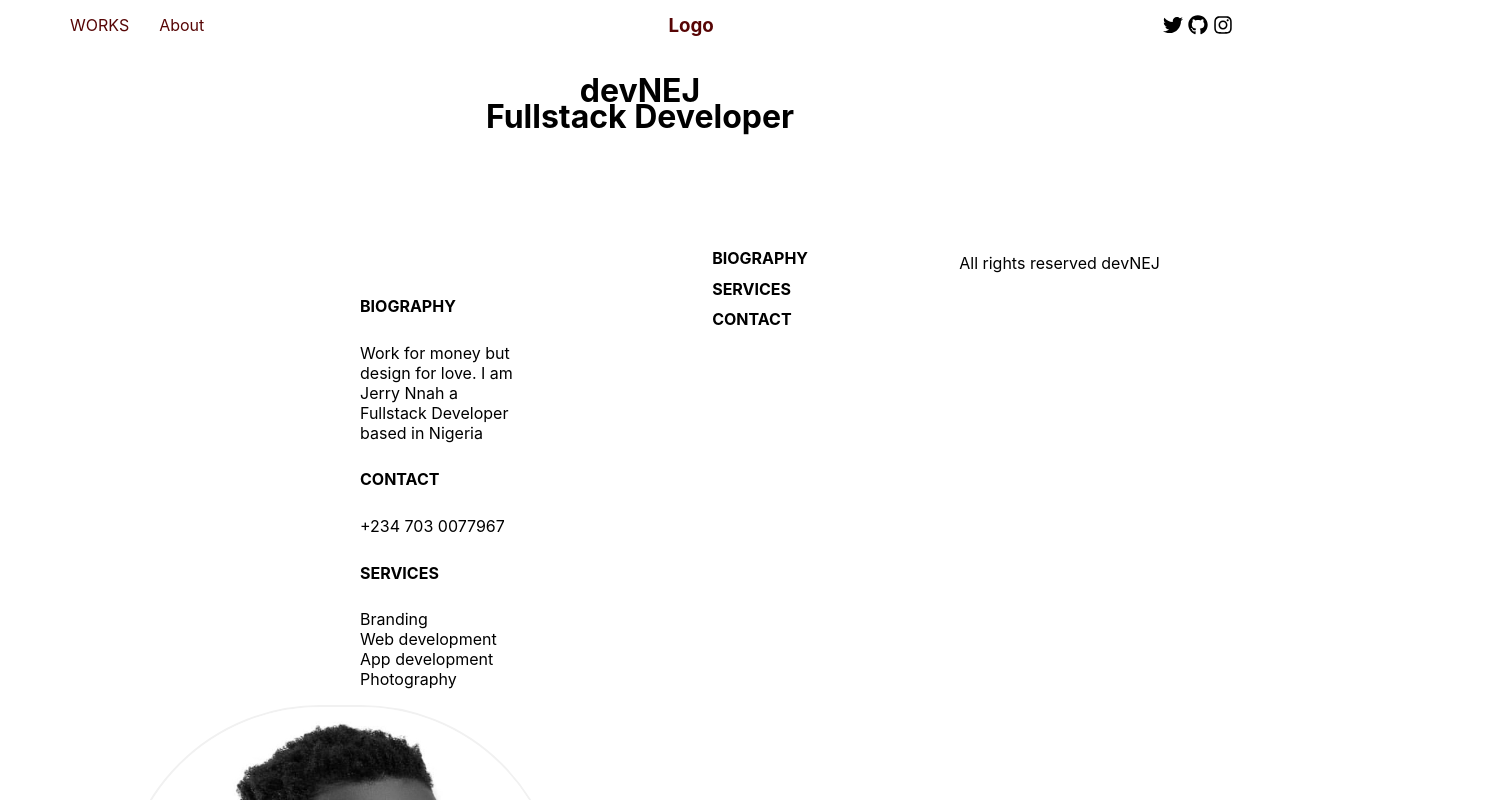
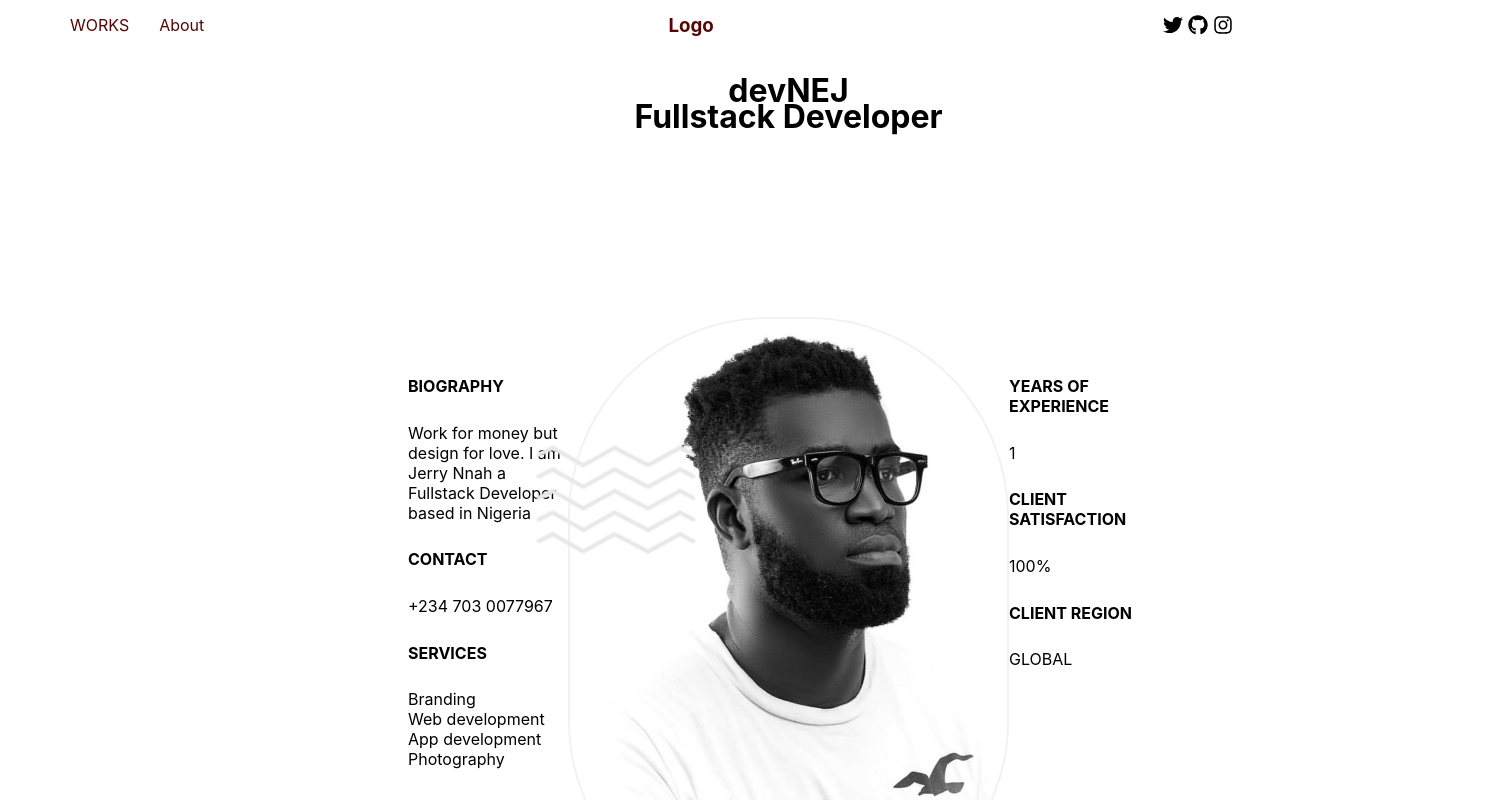
Before and after one commit to jerrinnah/devnej, a Next.js app: page / in a window 1280 px wide. Shown: the top 800 px of the page, 1505 px wide, since content can reach past the window. Built offline with nearby package versions, Linux system fonts and the light colour scheme.

Commit message:
fixed layout on web

```diff
--- a/components/Body.js
+++ b/components/Body.js
@@ -10,6 +10,56 @@ const Body = () => {
         </div>
 
         <div className={bodyStyle.lowSection}>
+          <div className={bodyStyle.webSection}>
+          <div className={bodyStyle.textBox_left}>
+            <div className={bodyStyle.infoBox}>
+              <h1 className={bodyStyle.h1}>BIOGRAPHY</h1>
+              <p>
+                Work for money but design for love. I am Jerry Nnah a Fullstack
+                Developer based in Nigeria
+              </p>
+            </div>
+            <div className={bodyStyle.infoBox}>
+              <h1 className={bodyStyle.h1}>CONTACT</h1>
+              <p>+234 703 0077967</p>
+              {/* <p>Port Harcourt, Nigeria</p> */}
+            </div>
+            <div className={bodyStyle.infoBox}>
+              <h1 className={bodyStyle.h1}>SERVICES</h1>
+              <p>
+                Branding <br />
+                Web development
+                <br />
+                App development
+                <br />
+                Photography
+              </p>
+            </div>
+          </div>
+          <div className={bodyStyle.circleHolder}>
+            {/* <div className={bodyStyle.circle}></div> */}
+
+            <div>
+              <img className={bodyStyle.image} src="../nej.jpg" />
+              <img className={bodyStyle.line} src="../lines.png" />
+            </div>
+          </div>
+          <div className={bodyStyle.textBox_right}>
+            <div className={bodyStyle.infoBox}>
+              <h1 className={bodyStyle.h1}>YEARS OF EXPERIENCE</h1>
+              <p>1</p>
+            </div>
+            <div className={bodyStyle.infoBox}>
+              <h1 className={bodyStyle.h1}>CLIENT SATISFACTION</h1>
+              <p>100%</p>
+            </div>
+            <div className={bodyStyle.infoBox}>
+              <h1 className={bodyStyle.h1}>CLIENT REGION</h1>
+              <p>GLOBAL</p>
+            </div>
+          </div>
+
+          </div>
           <div className={bodyStyle.mobileSection}>
           <div className={bodyStyle.textBox_left}>
             <div className={bodyStyle.infoBox}>
@@ -75,7 +125,7 @@ const Body = () => {
           </div>
           </div>
           </div>
-          <div>
+          <div className={bodyStyle.footer}>
             <p>All rights reserved devNEJ</p>
           </div>
         </div>
--- a/styles/Body.module.css
+++ b/styles/Body.module.css
@@ -34,6 +34,9 @@
   padding-right: 3rem;
   /* background-color: aqua; */
   display: flex;
+  flex-direction: column;
+  justify-content: center;
+
 
   justify-content: space-between;
   /* align-items: center; */
@@ -86,12 +89,32 @@
   position: relative;
   border: 2px solid rgb(241, 241, 241);
 }
+.mobileSection {
+  display: none;
+}
+.webSection {
+  padding-top: 5rem;
+  padding-left: 3rem;
+  padding-right: 3rem;
+  display: flex;
+  justify-content: space-between;
+  /* background-color: aquamarine; */
+}
+.boxHolders{
+    display: none;
+
+}
+.footer{
+    align-self: center;
+}
 
 @media screen and (max-width: 480px) {
   .section {
     display: flex;
     flex-direction: column;
     justify-content: center;
+    width: 100%;
+    height: 90%;
     /* background-color: rgb(218, 41, 41); */
   }
 
```
